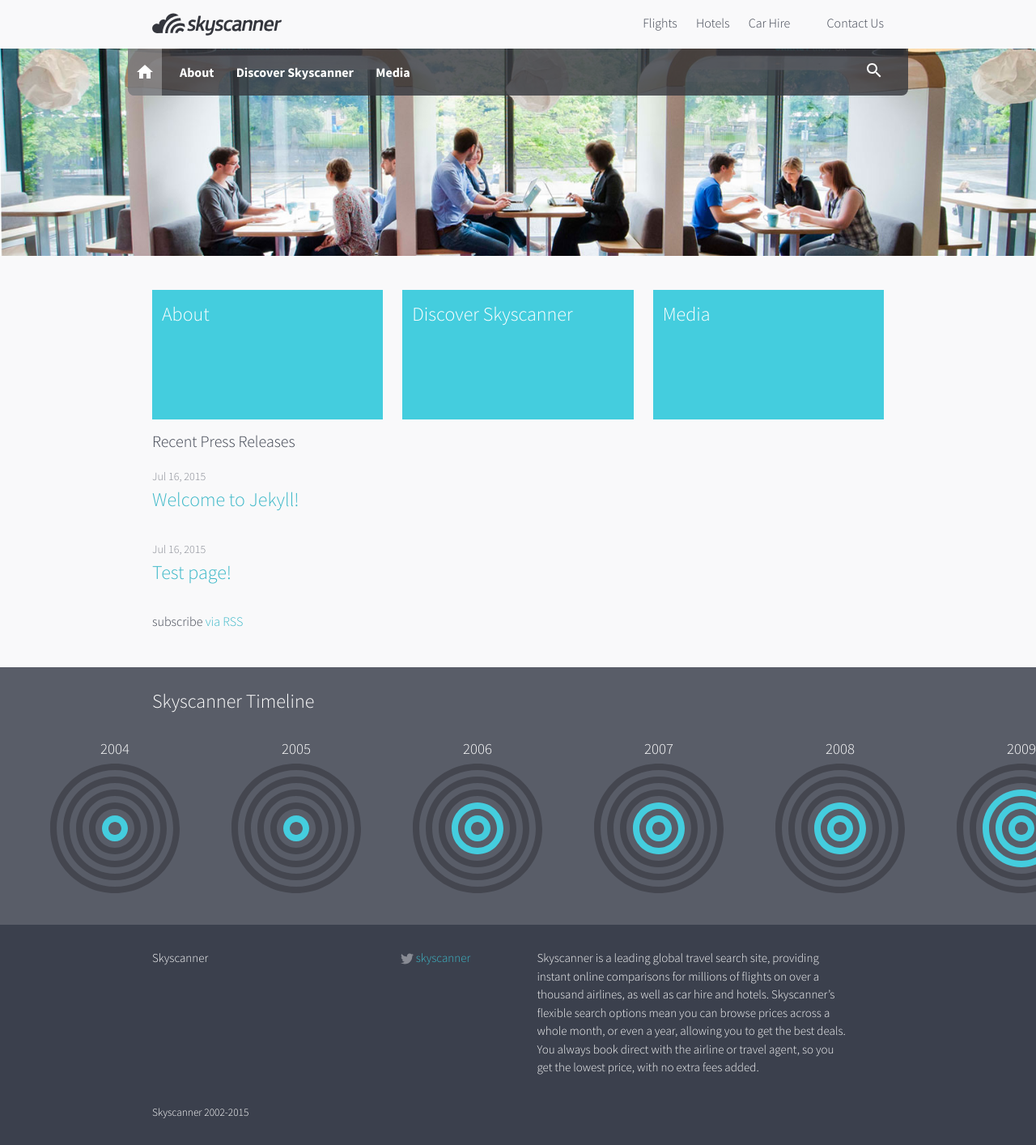
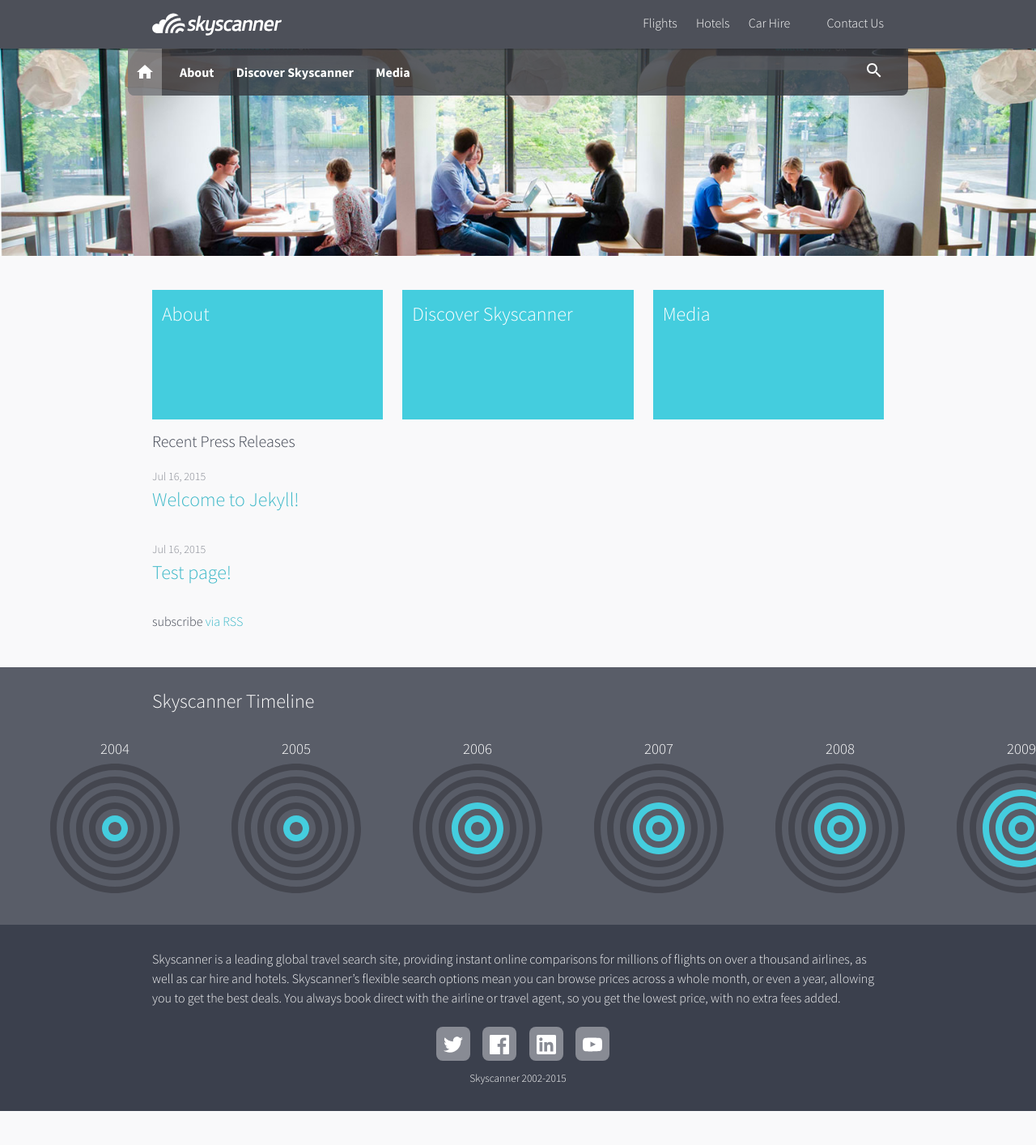
Before and after one commit to chucklehound/corporate-site, a Jekyll site: the page built from index.html, in a window 1280 px wide. Shown: the whole page at 81% size. Built offline with Jekyll 4.4.1, drawn with Linux system fonts in a browser that asks for light colours; after the commit the page ends 1372 px from its top, so only the background shows below that.

Commit message:
Added social links to footer and changed header colour

```diff
--- a/_config.yml
+++ b/_config.yml
@@ -7,6 +7,9 @@
 baseurl: "" # the subpath of your site, e.g. /blog/
 url: "http://skyscanner.net" # the base hostname & protocol for your site
 twitter_username: skyscanner
+facebook_username: skyscanner
+linkedin_username: skyscanner
+youtube_username: skyscanner
 
 # Build settings
 markdown: kramdown
--- a/_includes/footer.html
+++ b/_includes/footer.html
@@ -1,56 +1,56 @@
 <footer class="site-footer">
 
   <div class="wrapper">
+    <p class="text">{{ site.description }}</p>
 
-    <div class="footer-col-wrapper">
-      <div class="footer-col  footer-col-1">
-        <ul class="contact-list">
-          <li>{{ site.title }}</li>
-        </ul>
-      </div>
+    <ul class="social-media-list">
 
-      <div class="footer-col  footer-col-2">
-        <ul class="social-media-list">
-          {% if site.github_username %}
-          <git li>
-            <a href="https://github.com/{{ site.github_username }}">
-              <span class="icon  icon--github">
-                <svg viewBox="0 0 16 16">
-                  <path fill="#828282" d="M7.999,0.431c-4.285,0-7.76,3.474-7.76,7.761 c0,3.428,2.223,6.337,5.307,7.363c0.388,0.071,0.53-0.168,0.53-0.374c0-0.184-0.007-0.672-0.01-1.32 c-2.159,0.469-2.614-1.04-2.614-1.04c-0.353-0.896-0.862-1.135-0.862-1.135c-0.705-0.481,0.053-0.472,0.053-0.472 c0.779,0.055,1.189,0.8,1.189,0.8c0.692,1.186,1.816,0.843,2.258,0.645c0.071-0.502,0.271-0.843,0.493-1.037 C4.86,11.425,3.049,10.76,3.049,7.786c0-0.847,0.302-1.54,0.799-2.082C3.768,5.507,3.501,4.718,3.924,3.65 c0,0,0.652-0.209,2.134,0.796C6.677,4.273,7.34,4.187,8,4.184c0.659,0.003,1.323,0.089,1.943,0.261 c1.482-1.004,2.132-0.796,2.132-0.796c0.423,1.068,0.157,1.857,0.077,2.054c0.497,0.542,0.798,1.235,0.798,2.082 c0,2.981-1.814,3.637-3.543,3.829c0.279,0.24,0.527,0.713,0.527,1.437c0,1.037-0.01,1.874-0.01,2.129 c0,0.208,0.14,0.449,0.534,0.373c3.081-1.028,5.302-3.935,5.302-7.362C15.76,3.906,12.285,0.431,7.999,0.431z"/>
-                </svg>
+          {% if site.twitter_username %}
+          <li>
+            <a target="_blank" href="https://twitter.com/{{ site.twitter_username }}">
+              <span class="icon  icon--twitter">
+                <img src="../img/icon-twitter-01.svg" height="24" width="24">
               </span>
-
-              <span class="username">{{ site.github_username }}</span>
+              <span class="visually-hidden" aria-hidden="true">{{ site.twitter_username }}</span>
             </a>
           </li>
           {% endif %}
-
-          {% if site.twitter_username %}
+          {% if site.facebook_username %}
           <li>
-            <a href="https://twitter.com/{{ site.twitter_username }}">
-              <span class="icon  icon--twitter">
-                <svg viewBox="0 0 16 16">
-                  <path fill="#828282" d="M15.969,3.058c-0.586,0.26-1.217,0.436-1.878,0.515c0.675-0.405,1.194-1.045,1.438-1.809
-                  c-0.632,0.375-1.332,0.647-2.076,0.793c-0.596-0.636-1.446-1.033-2.387-1.033c-1.806,0-3.27,1.464-3.27,3.27 c0,0.256,0.029,0.506,0.085,0.745C5.163,5.404,2.753,4.102,1.14,2.124C0.859,2.607,0.698,3.168,0.698,3.767 c0,1.134,0.577,2.135,1.455,2.722C1.616,6.472,1.112,6.325,0.671,6.08c0,0.014,0,0.027,0,0.041c0,1.584,1.127,2.906,2.623,3.206 C3.02,9.402,2.731,9.442,2.433,9.442c-0.211,0-0.416-0.021-0.615-0.059c0.416,1.299,1.624,2.245,3.055,2.271 c-1.119,0.877-2.529,1.4-4.061,1.4c-0.264,0-0.524-0.015-0.78-0.046c1.447,0.928,3.166,1.469,5.013,1.469 c6.015,0,9.304-4.983,9.304-9.304c0-0.142-0.003-0.283-0.009-0.423C14.976,4.29,15.531,3.714,15.969,3.058z"/>
-                </svg>
+            <a target="_blank" href="https://facebook.com/{{ site.facebook_username }}">
+              <span class="icon  icon--facebook">
+                <img src="../img/icon-facebook-01.svg" height="24" width="24">
               </span>
-
-              <span class="username">{{ site.twitter_username }}</span>
+              <span class="visually-hidden" aria-hidden="true">{{ site.facebook_username }}</span>
             </a>
           </li>
           {% endif %}
-        </ul>
-      </div>
+          {% if site.linkedin_username %}
+          <li>
+            <a target="_blank" href="https://linkedin.com/company/{{ site.linkedin_username }}">
+              <span class="icon  icon--linkedin">
+                <img src="../img/icon-linkedin-01.svg" height="24" width="24">
+              </span>
+              <span class="visually-hidden" aria-hidden="true">{{ site.linkedin_username }}</span>
+            </a>
+          </li>
+          {% endif %}
+          {% if site.youtube_username %}
+          <li>
+            <a target="_blank" href="https://youtube.com/{{ site.youtube_username }}">
+              <span class="icon  icon--facebook">
+                <img src="../img/icon-youtube-01.svg" height="24" width="24">
+              </span>
+              <span class="visually-hidden" aria-hidden="true">{{ site.youtube_username }}</span>
+            </a>
+          </li>
+          {% endif %}
+      </ul>
 
-      <div class="footer-col  footer-col-3">
-        <p class="text">{{ site.description }}</p>
-      </div>
-    </div>
 
     <small>Skyscanner 2002-2015</small>
 
   </div>
-
 </footer>
 
 <script type="text/javascript">
--- a/_sass/_layout.scss
+++ b/_sass/_layout.scss
@@ -3,6 +3,8 @@
  */
 .site-header {
     padding: 12px 0;
+    background-color: #4d5059;
+    box-shadow: 0 1px 0 1px rgba(0,0,0,.3);
 
     // Positioning context for the mobile navigation icon
     position: relative;
@@ -138,7 +140,7 @@
 
     &,
     &:visited {
-        color: $grey-color-dark;
+        color: #fff;
     }
 }
 
@@ -151,7 +153,7 @@
     }
 
     .page-link {
-        color: $text-color;
+        color: #fff;
         line-height: $base-line-height;
 
         &:hover {
@@ -233,58 +235,31 @@
     margin-bottom: $spacing-unit / 2;
 }
 
+small {
+    text-align: center;
+    display: block;
+    margin-top: 12px;
+}
+
 .contact-list,
 .social-media-list {
     list-style: none;
-    margin-left: 0;
-}
+    margin: 24px auto 0;
+    text-align: center;
 
-.footer-col-wrapper {
-    font-size: 15px;
-    color: $grey-color;
-    margin-left: -$spacing-unit / 2;
-    @extend %clearfix;
-}
+    li {
+        border-radius: 8px;
+        background-color: $grey-color;
+        padding: 8px;
+        height: 42px;
+        width: 42px;
+        margin-left: 12px;
+        display: inline-block;
+        transition: background .2s ease-in-out;
 
-.footer-col {
-    float: left;
-    margin-bottom: $spacing-unit / 2;
-    padding-left: $spacing-unit / 2;
-}
-
-.footer-col-1 {
-    width: -webkit-calc(35% - (#{$spacing-unit} / 2));
-    width:         calc(35% - (#{$spacing-unit} / 2));
-}
-
-.footer-col-2 {
-    width: -webkit-calc(20% - (#{$spacing-unit} / 2));
-    width:         calc(20% - (#{$spacing-unit} / 2));
-}
-
-.footer-col-3 {
-    width: -webkit-calc(45% - (#{$spacing-unit} / 2));
-    width:         calc(45% - (#{$spacing-unit} / 2));
-}
-
-@include media-query($on-laptop) {
-    .footer-col-1,
-    .footer-col-2 {
-        width: -webkit-calc(50% - (#{$spacing-unit} / 2));
-        width:         calc(50% - (#{$spacing-unit} / 2));
-    }
-
-    .footer-col-3 {
-        width: -webkit-calc(100% - (#{$spacing-unit} / 2));
-        width:         calc(100% - (#{$spacing-unit} / 2));
-    }
-}
-
-@include media-query($on-palm) {
-    .footer-col {
-        float: none;
-        width: -webkit-calc(100% - (#{$spacing-unit} / 2));
-        width:         calc(100% - (#{$spacing-unit} / 2));
+        &:hover {
+            background-color: $brand-color;
+        }
     }
 }
 
```
Also changed, not shown: img/icon-facebook-01.svg (added), img/icon-linkedin-01.svg (added), img/icon-twitter-01.svg (added), img/icon-youtube-01.svg (added), img/skyscanner-logo.svg.
